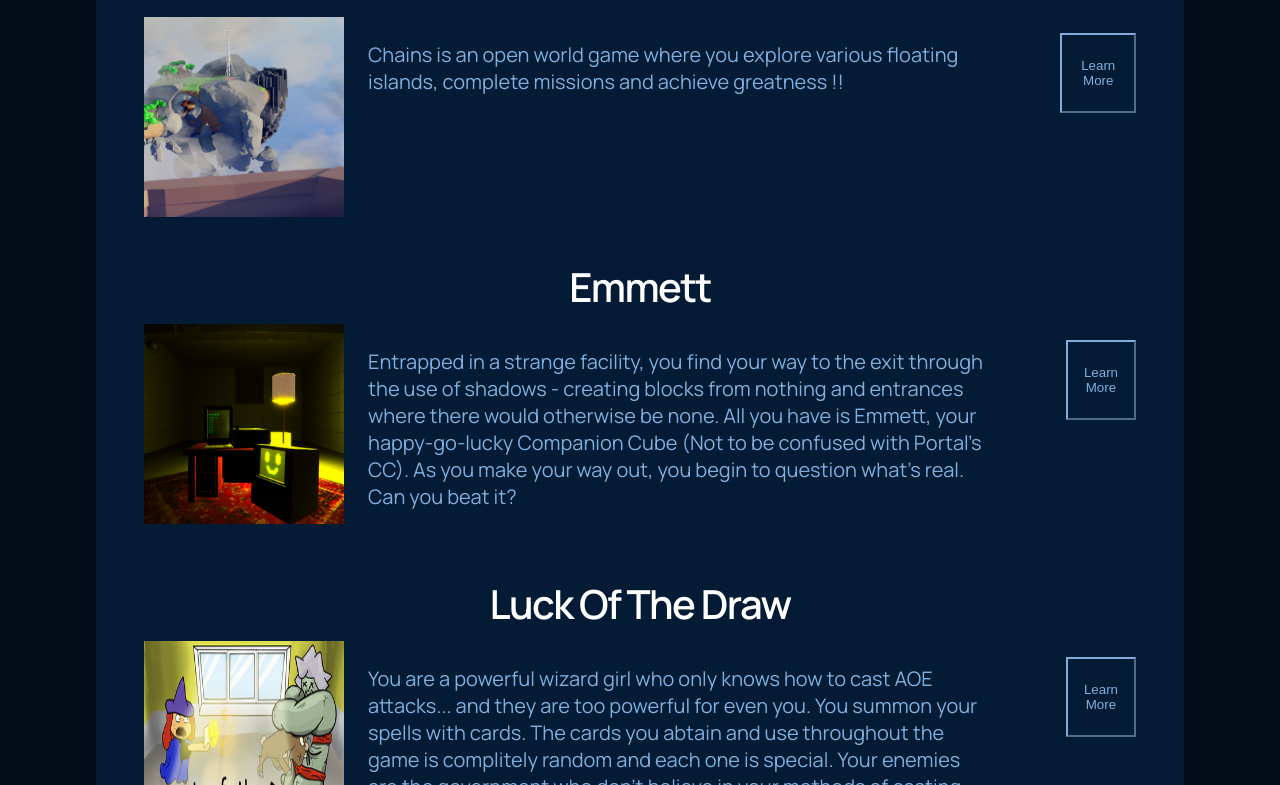
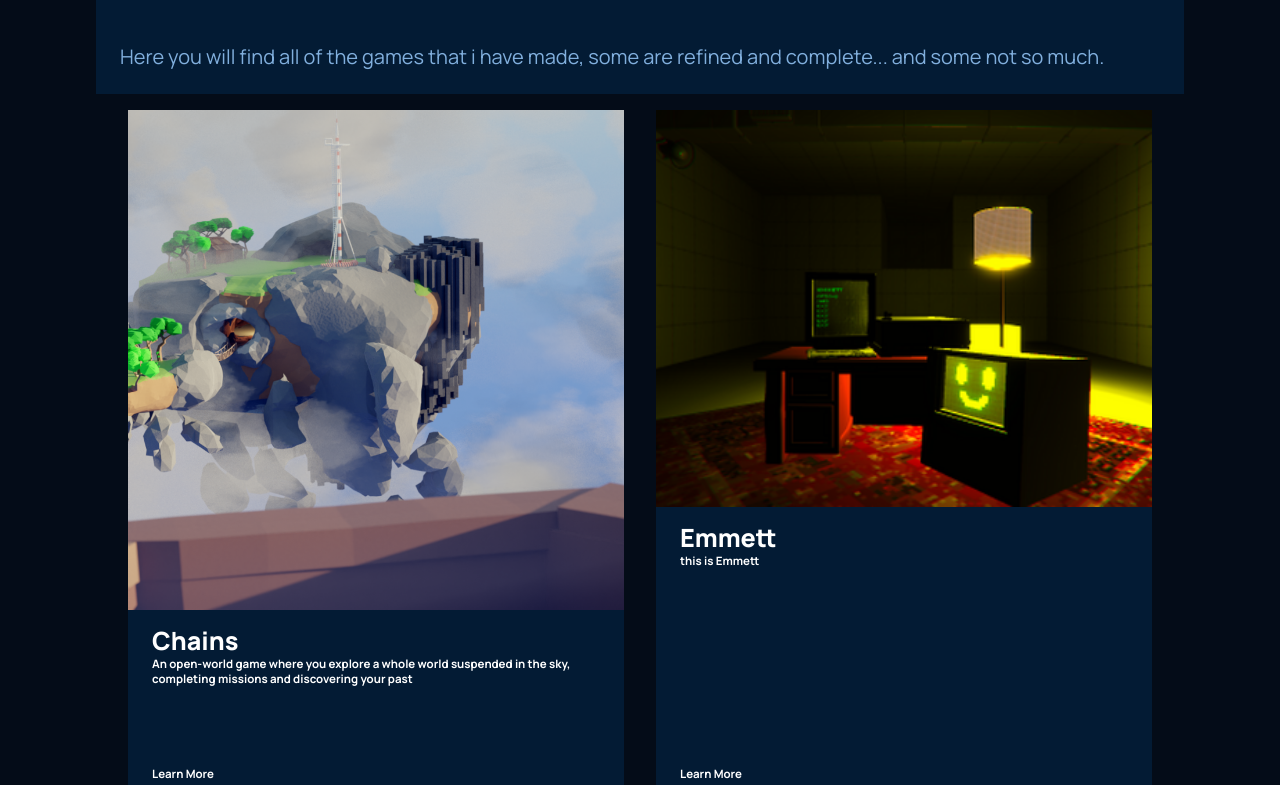
Before and after one commit to dpdurczok/portfolio, a React (Create React App) app: page / in a window 1280 px wide. Shown: the part 1495-2280 px from the top of the page. Built offline with nearby package versions, Linux system fonts and the light colour scheme.

Commit message:
upgrades

```diff
--- a/src/App.js
+++ b/src/App.js
@@ -13,7 +13,6 @@ function App(){
       <Routes>
         <Route path="/artgal" element={<ArtGal/>} />
         <Route path="/chains" element={<Chains/>} />
-        <Route path="/#art" element={<Main/>} />
         <Route path="*" element={<Main/>} />
       </Routes>
     </>
--- /dev/null
+++ b/src/components/article/Article.jsx
@@ -0,0 +1,24 @@
+import React from 'react'
+import './article.css'
+
+
+const Cta = ({ imgUrl, title, paragraph }) => {
+  return (
+    <div className="prt__game-container_article">
+        <div className="prt__game-container_article-image">
+          <img src={imgUrl} alt="blog" />
+        </div>
+        <div className='prt__game-container_article-content'>
+          <div>
+            <h3>
+              {title}
+            </h3>
+            <p>{paragraph}</p>
+          </div>
+          <p className='prt__game-container_article-content_learnmore'>Learn More</p>
+        </div>
+    </div>
+  )
+}
+
+export default Cta
--- /dev/null
+++ b/src/components/article/article.css
@@ -0,0 +1,61 @@
+.prt__game-container_article{
+    width: 100%;
+    height: 100%;
+
+    display: flex;
+    flex-direction: column;
+    background: var(--color-footer);
+}
+
+.prt__game-container_article-image{
+    width: 100%;
+    height: 100%;
+    background: var(--color-footer);
+}
+
+.prt__game-container_article-image img{
+    width: 100%;
+    height: 100%;
+}
+
+.prt__game-container_article-content{
+    display: flex;
+    flex-direction: column;
+    justify-content: space-between;
+
+    padding: 1rem 1.5rem;
+    height: 100%;
+}
+
+
+
+.prt__game-container_article-content h3{
+    font-family: var(--font-family);
+    font-weight: 800;
+    font-size: 25.11px;
+    line-height: 30px;
+    color: #FFFFFF;
+
+
+}
+
+.prt__game-container_article-content p{
+font-family: var(--font-family);
+font-weight: bold;
+font-size: 11.5px;
+line-height: 15px;
+color: #FFFFFF;
+}
+
+
+.prt__game-container_article-content_learnmore{
+    cursor: pointer;
+    margin-top: 5rem;
+}
+
+@media screen and (max-width: 550px){
+    .prt__game-container_article-content{
+        font-size: 18px;
+        line-height: 25px;
+    }
+}
--- a/src/components/cta/Cta.jsx
+++ /dev/null
@@ -1,11 +0,0 @@
-import React from 'react'
-import './cta.css'
-const Cta = () => {
-  return (
-    <div>
-        Cta
-    </div>
-  )
-}
-
-export default Cta
--- a/src/components/index.js
+++ b/src/components/index.js
@@ -1,2 +1,2 @@
 export { default as Navbar } from './navbar/Navbar';
-export { default as CTA } from './cta/Cta';
+export { default as Article } from './article/Article';
--- a/src/containers/artgal/artgal.css
+++ b/src/containers/artgal/artgal.css
@@ -1,4 +1,4 @@
-.App {
+.Images {
     text-align: center;
   }
 
--- a/src/containers/games/Games.jsx
+++ b/src/containers/games/Games.jsx
@@ -1,53 +1,21 @@
 import React from 'react'
 import './games.css'
-
-import lotd from '../../assets/luckofthedraw.png';
-import emmett from '../../assets/emmett.png';
-import eks from '../../assets/eternalkatanaslam.png';
-import chains from '../../assets/chains.png';
+import {Article} from "../../components"
+import { game01, game02, game03, game04 } from "./imports"
 
 const Games = () => {
   return (
     <div className="prt__games section__margin" id="games">
-        <div className="prt__games-content">
-
-          <h1  className="gradient__text"> MY GAMES </h1>
-          <p>Here you will find all of the games that i have made, some are refined and complete... and some not so much.</p>
-
-          <div className="prt__games-content__images">
-
-            <h1>Chains</h1>
-            <div className="prt__games-content__images-domain">
-              <img src={chains} alt=""/>
-              <p>Chains is an open world game where you explore various floating islands, complete missions and achieve greatness !! </p>
-              <button>Learn More</button>
-             </div>
-
-            <h1>Emmett</h1>
-            <div className="prt__games-content__images-domain">
-              <img src={emmett} alt=""/>
-              <p>Entrapped in a strange facility, you find your way to the exit through the use of shadows - creating blocks from nothing and entrances where there would otherwise be none.
-                All you have is Emmett, your happy-go-lucky Companion Cube (Not to be confused with Portal's CC). As you make your way out, you begin to question what's real. Can you beat it?</p>
-              <button>Learn More</button>
-              </div>
-
-            <h1>Luck Of The Draw</h1>
-            <div className="prt__games-content__images-domain">
-              <img src={lotd} alt=""/>
-              <p>You are a powerful wizard girl who only knows how to cast AOE attacks... and they are too powerful for even you. You summon your spells with cards. The cards you abtain and use throughout the game is complitely random and each one is special.
-                Your enemies are the government who don't believe in your methods of casting spells and demand that you be executed for treason.
-                </p>
-              <button>Learn More</button>
-              </div>
-
-            <h1>Eternal Katana Slam</h1>
-            <div className="prt__games-content__images-domain">
-              <img src={eks} alt=""/>
-              <p>A game made for fun within 10 hours. You bounce around killing slimes and the goal is to survive for as long as posible!!</p>
-              <button>Learn More</button>
-              </div>
-          </div>
-        </div>
+      <div className='prt__games-heading'>
+        <h1  className="gradient__text"> MY GAMES </h1>
+        <p>Here you will find all of the games that i have made, some are refined and complete... and some not so much.</p>
+      </div>
+      <div className="prt__games-container">
+          <Article imgUrl={game01} title="Chains" paragraph="An open-world game where you explore a whole world suspended in the sky, completing missions and discovering your past"/>
+          <Article imgUrl={game02} title="Emmett" paragraph="this is Emmett"/>
+          <Article imgUrl={game03} title="Luck Of The Draw" paragraph="this is Luck Of The Draw"/>
+          <Article imgUrl={game04} title="Eternal Katana Slam" paragraph="this is Eternal Katana Slam"/>
+      </div>
     </div>
   )
 }
--- a/src/containers/games/games.css
+++ b/src/containers/games/games.css
@@ -1,28 +1,29 @@
 .prt__games{
     display: flex;
+    flex-direction: column;
+    padding-top: 10rem;
 }
 
-.prt__games-content{
-    flex: 1;
-    display: inline;
-    justify-content: center;
-    align-items: flex-stgames;
-    flex-direction: column;
+.prt__games-heading{
+    width:100%;
+    text-align: left;
 
-
+    margin-bottom: 1rem;
     background-color: var(--color-footer);
 }
 
-.prt__games-content h1{
+.prt__games-heading h1{
     font-family: var(--font-family);
+    font-size: normal;
     font-weight: 800;
     font-size: 62px;
     line-height: 75px;
+    margin: 2rem;
+
     letter-spacing: -0.04em;
-    margin: 2rem;
 }
 
-.prt__games-content p{
+.prt__games-heading p{
     font-family: var(--font-family);
 
     font-size: normal;
@@ -30,59 +31,25 @@
     font-size: 20px;
     line-height: 27px;
     color: var(--color-text);
-
     margin: 1.5rem;
-}
-
-.prt__games-content__images-domain{
-
-    display: flex;
-    flex-direction: row;
-    justify-content: space-between;
 
 }
 
-.prt__games-content__images h1{
-    font-family: var(--font-family);
-    font-weight: 600;
-    font-size: 40px;
-    line-height: 75px;
-    letter-spacing: -0.04em;
-    margin-top: 2rem;
-    margin-bottom: 0;
-    color: #fff;
-}
-
-.prt__games-content__images-domain img{
-    margin-left: 3rem;
-    height: 200px;
-    width: 200px;
-}
-.prt__games-content__images-domain button{
-    cursor: pointer;
-    padding: 1rem;
-    background-color: var(--color-footer);
-    color: var(--color-text);
-    border-color: var(--color-text);
-
-    margin: 1rem 3rem;
-    max-width: 80px;
-    max-height: 80px;
-}
-
-.prt__games-content__images-domain p{
-    text-align: left;
+.prt__games-container{
+    align-items: center;
+    display: flex;
+    flex-direction: row;
+    display: grid;
+    grid-template-columns: repeat(2, 1fr);
+    grid-gap: 2rem;
+    margin: 0 2rem;
 }
 
 
+@media screen and (min-width:1440px){
+    .prt__games-container{
+        grid-template-columns: repeat(4, 1fr);
 
-@media screen and (max-width: 1050px){
-    .prt__games-content__images-domain{
-        flex-direction: column;
-    }
-
-    .prt__games-content__images-domain Button{
-        max-width: 120px;
     }
 }
 
@@ -96,14 +63,9 @@
     .prt__games p{
         font-size: 16px;
         line-height: 24px;
-        margin-top: 0;
     }
-
-    .prt__games-content__images-domain img{
-        height: 150px;
-        width: 150px;
-        margin-top: 0.5rem;
-        margin-bottom: 0.5rem;
+    .prt__games-container{
+        grid-template-columns: repeat(1,1fr);
     }
 }
 
@@ -117,4 +79,6 @@
         font-size: 14px;
         line-height: 24px;
     }
+
+
 }
--- /dev/null
+++ b/src/containers/games/imports.js
@@ -0,0 +1,11 @@
+import game01 from "../../assets/chains.png"
+import game02 from "../../assets/emmett.png"
+import game03 from "../../assets/luckofthedraw.png"
+import game04 from "../../assets/eternalkatanaslam.png"
+
+export{
+    game01,
+    game02,
+    game03,
+    game04
+}
--- a/src/pages/Main.js
+++ b/src/pages/Main.js
@@ -1,7 +1,7 @@
 import React from 'react'
 
 import { Art, Games, Projects, Header} from '../containers';
-import { Navbar, CTA } from '../components'
+import { Navbar } from '../components'
 
 const Main = () => {
   return (
@@ -13,7 +13,6 @@ const Main = () => {
         <Art />
         <Games />
         <Projects />
-        <CTA />
     </div>
   )
 }
```
Also changed, not shown: src/components/cta/cta.css (deleted).
